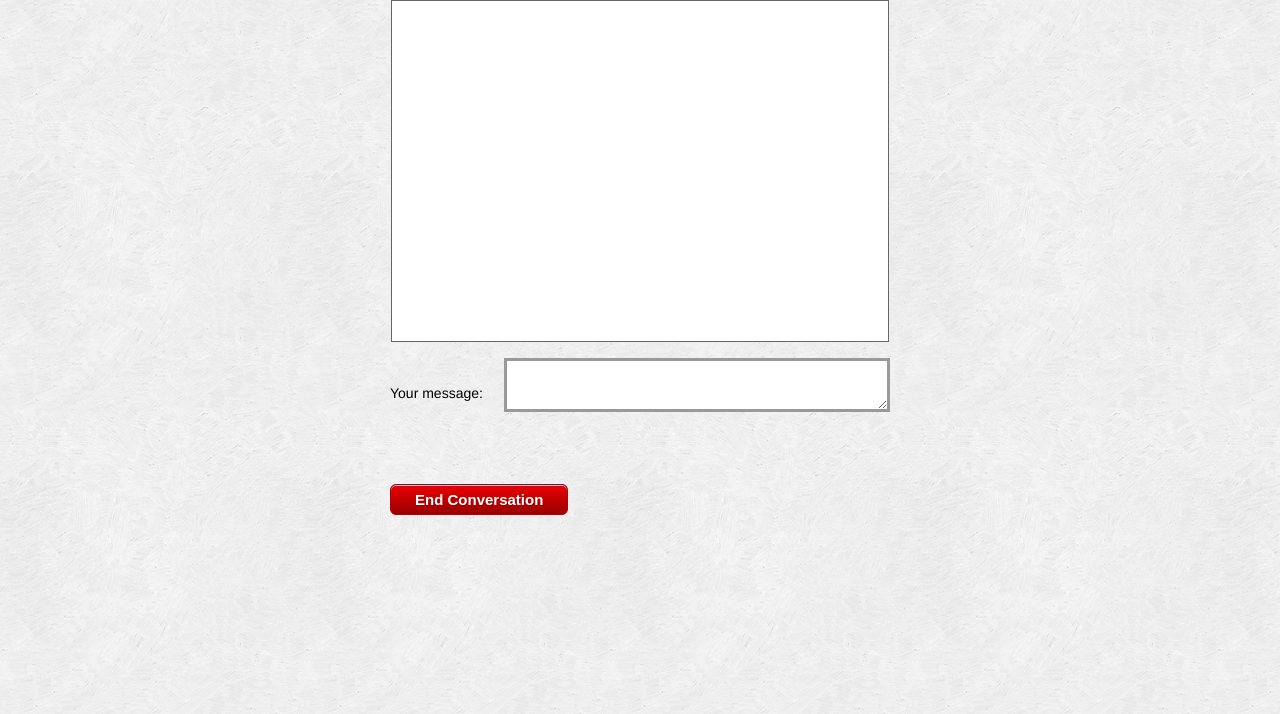
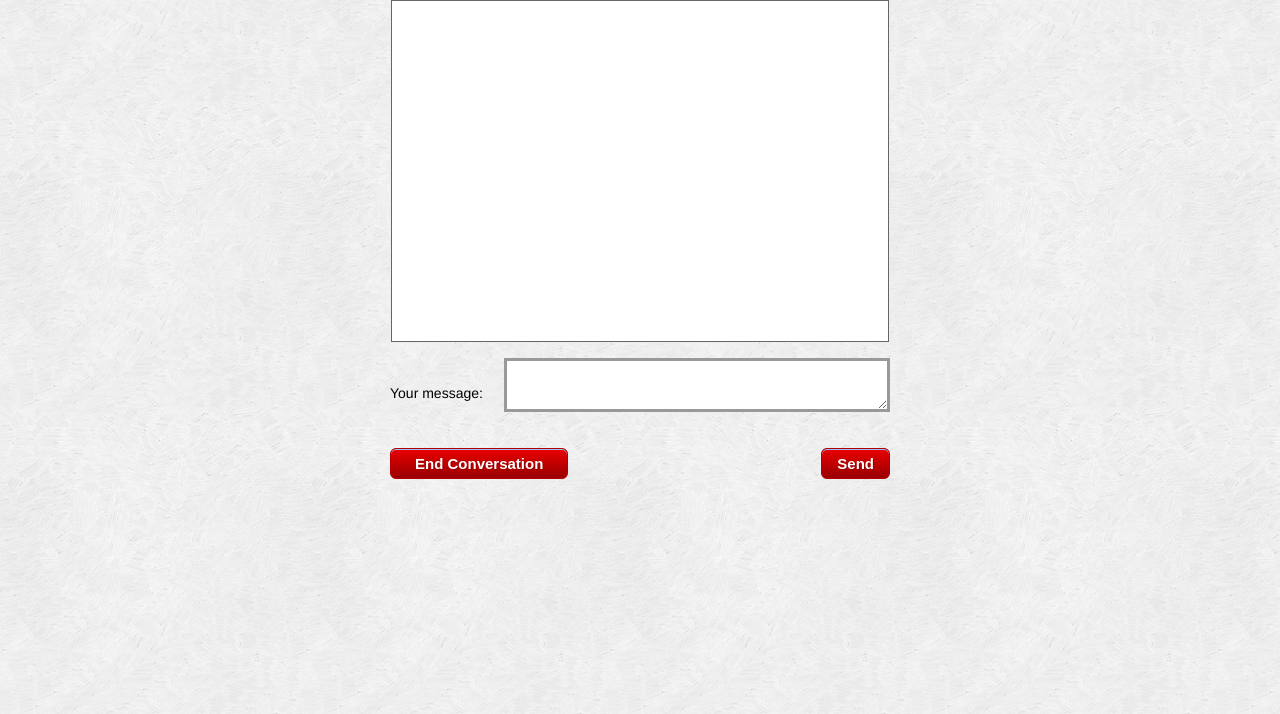
Before and after one commit to sarahddubs/sassy, a PHP site: page /chat.php in a window 1280 px wide. Shown: the part 69-783 px from the top of the page. Run offline with PHP 8.4, Linux system fonts and the light colour scheme; some libraries are stand-ins or nearby versions.

Commit message:
created send button

```diff
--- a/chat.php
+++ b/chat.php
@@ -20,8 +20,10 @@
             <p>Your message: </p>
             <textarea id="sendie" maxlength = '100' ></textarea>
         </form>
-		<br><br><br><br><br><br><br>
+		<br><br><br><br><br>
 		<button class="end-convo" id="end-convo">End Conversation</button>
+
+		<button class="send-button" id="send-button">Send</button>
 
 	</div>
 
@@ -101,6 +103,26 @@
     			  }
              });
 
+
+             $(".send-button").click(function() {
+             	console.log("something");
+             	var text = new Date().getTime() + ' ' + $.cookie('user_id') + ' ' + $("#sendie").val(); // timestamp, usercookie, message
+				var maxLength = $("#sendie").attr("maxlength");
+				var length = text.length;
+
+				// send
+				if (length <= maxLength + 1) {
+
+					chat.send(text, name);
+					$("#sendie").val("");
+
+				} else {
+
+					$("#sendie").val(text.substring(0, maxLength));
+
+				}
+			 });
+
     	});
     </script>
 
--- /dev/null
+++ b/rooms.txt
@@ -0,0 +1 @@
+chat_519340da26dcf
--- a/style.css
+++ b/style.css
@@ -51,7 +51,7 @@ h1, h2, b {
 */
 
 
-.begin-convo, .end-convo, .ui-dialog-buttonset > button {
+.begin-convo, .end-convo, .ui-dialog-buttonset > button, .send-button {
 	-moz-box-shadow:inset 0px 1px 0px 0px #97c4fe;
 	-webkit-box-shadow:inset 0px 1px 0px 0px #97c4fe;
 	box-shadow:inset 0px 1px 0px 0px #97c4fe;
@@ -73,7 +73,7 @@ h1, h2, b {
 	text-shadow:1px 1px 0px #990000;
 }
 
-.begin-convo:hover, .end-convo:hover, .ui-dialog-buttonset > button {
+.begin-convo:hover, .end-convo:hover, .ui-dialog-buttonset > button:hover, .send-button:hover {
 	background:-webkit-gradient( linear, left top, left bottom, color-stop(0.05, #990000), color-stop(1, #e60000) );
 	background:-moz-linear-gradient( center top, #990000 5%, #e60000 100% );
 	filter:progid:DXImageTransform.Microsoft.gradient(startColorstr='#990000', endColorstr='#e60000');
@@ -81,7 +81,7 @@ h1, h2, b {
 	cursor: pointer;
 }
 
-.begin-convo:active, .end-convo:active, .ui-dialog-buttonset > button {
+.begin-convo:active, .end-convo:active, .ui-dialog-buttonset > button:active, .send-button:active {
 	position:relative;
 	top:1px;
 }
@@ -94,6 +94,11 @@ h1, h2, b {
 	padding: 6px 7px;
 	top:0px;
 	margin-top:40px;
+}
+
+.send-button {
+	padding: 6px 15px;
+	float:right;
 }
 
 /*
```
